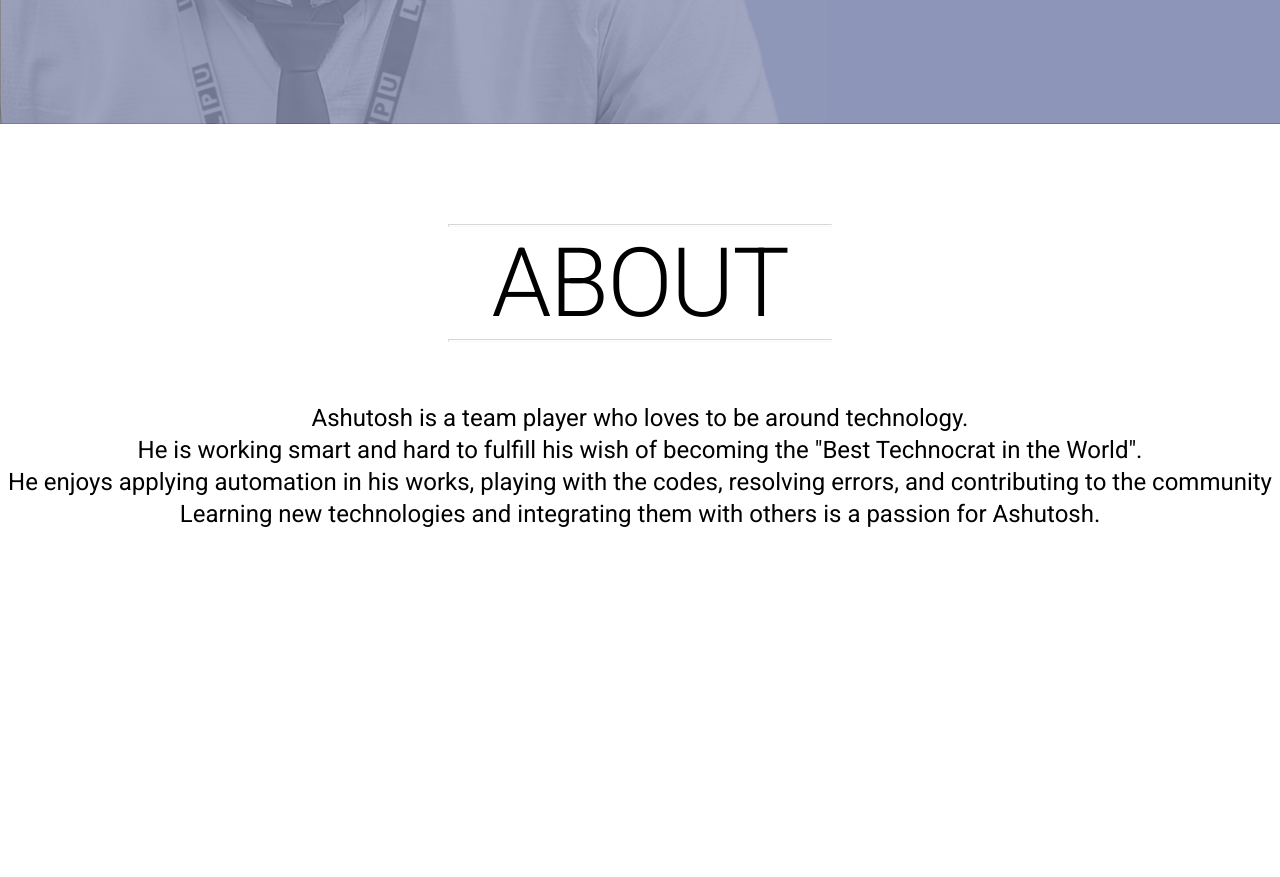
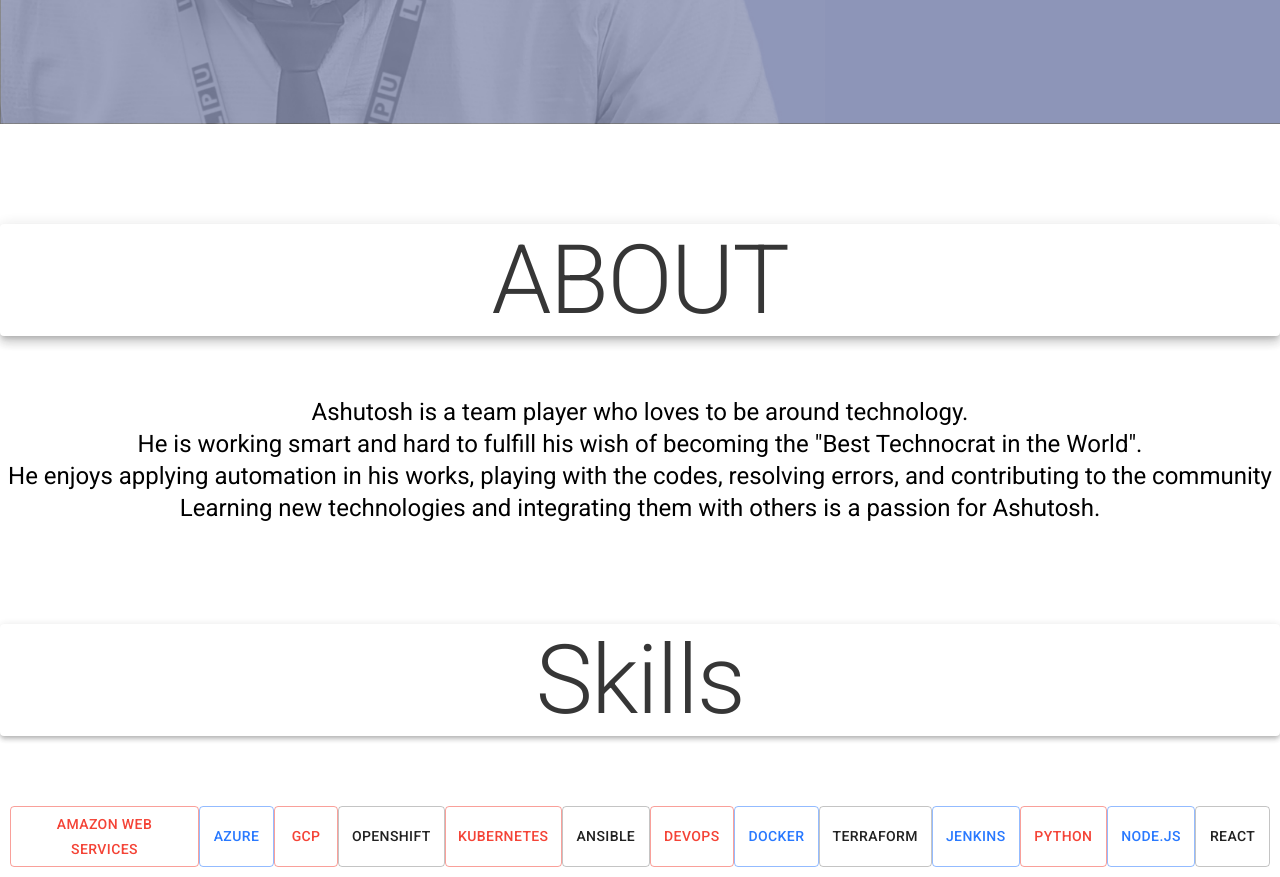
Before and after one commit to ashutosh5786/portfolio, a React (Create React App) app: page / in a window 1280 px wide. Shown: the part 640-1517 px from the top of the page. Before the commit the page ends 1170 px from the top, so only its background shows below. Built offline with nearby package versions, Linux system fonts and the light colour scheme.

Commit message:
Completed the Skill tabs

```diff
--- a/src/App.js
+++ b/src/App.js
@@ -4,6 +4,8 @@ import MyAppBar from './components/navigation'
 import Intro from './components/intro'
 // importing the about page
 import About from './components/about'
+// importing the skills page
+import Skills from './components/skills'
 
 
 
@@ -17,6 +19,7 @@ function App() {
      <MyAppBar/>
      <Intro/>
      <About/>
+     <Skills/>
     </div>
   );
 }
--- a/src/components/about.js
+++ b/src/components/about.js
@@ -2,6 +2,8 @@
 import React from 'react';
 import { useMediaQuery } from 'react-responsive'
 import Typography from '@material-ui/core/Typography';
+import Paper from '@material-ui/core/Paper';
+
 
 
 // Importing the css
@@ -33,7 +35,7 @@ return (
     <div className="about">
         <Desktop>
             <div>
-              <Typography variant="h1" align="center" className="title"><hr id="h_line"/>ABOUT<hr id="h_line"/></Typography>
+              <Typography variant="h1" align="center" className="title"><Paper elevation={7} id="paper1">ABOUT</Paper></Typography>
               <Typography variant="h5" align="center" className="content">Ashutosh is a team player who loves to be around technology.
               <br/>He is working smart and hard to fulfill his wish of becoming the "Best Technocrat in the World".<br/>
               He enjoys applying automation in his works, playing with the codes, resolving errors, and contributing to the community
--- /dev/null
+++ b/src/components/skills.js
@@ -0,0 +1,78 @@
+  // Importing the Files
+  import React from 'react';
+  import { useMediaQuery } from 'react-responsive'
+  import Typography from '@material-ui/core/Typography';
+  import Paper from '@material-ui/core/Paper';
+  import Button from '@material-ui/core/Button';
+
+
+  //Importing the files for color changes
+  import { createMuiTheme } from '@material-ui/core/styles';
+  import { ThemeProvider } from '@material-ui/styles';
+  // Importing the css
+  import '../style/skills.css';
+
+
+  // Making it responsive
+  const Desktop = ({ children }) => {
+      const isDesktop = useMediaQuery({ minWidth: 992 })
+      return isDesktop ? children : null
+    }
+    const Tablet = ({ children }) => {
+      const isTablet = useMediaQuery({ minWidth: 768, maxWidth: 991 })
+      return isTablet ? children : null
+    }
+    const Mobile = ({ children }) => {
+      const isMobile = useMediaQuery({ maxWidth: 767 })
+      return isMobile ? children : null
+    }
+    const Default = ({ children }) => {
+      const isNotMobile = useMediaQuery({ minWidth: 768 })
+      return isNotMobile ? children : null
+    }
+
+
+    // Code for Color Changes for Primary
+    const theme = createMuiTheme({
+      palette: {
+        Default: {
+          main: '#76ff03',
+        },
+        primary: {
+          main: '#f44336',
+        },
+        secondary: {
+          main: '#2979ff',
+        },
+      },
+    });
+
+
+  export default function Skills() {
+        return (
+          <ThemeProvider theme={theme}>
+          <div>
+              <Typography variant="h1" className="title"><Paper elevation={4} id="paper1">Skills</Paper></Typography>
+              <div className="Buttons">
+                <Button variant="outlined" color="primary"  id="1"> Amazon Web Services</Button>
+                <Button variant="outlined" color="secondary"  id="1"> Azure</Button>
+                <Button variant="outlined" color="primary"  id="1"> GCP</Button>
+                <Button variant="outlined"   id="1"> OpenShift</Button>
+                <Button variant="outlined" color="primary"  id="1"> Kubernetes</Button>
+                <Button variant="outlined"   id="1"> Ansible</Button>
+                <Button variant="outlined" color="primary"  id="1"> DevOps</Button>
+                <Button variant="outlined" color="secondary"  id="1"> Docker</Button>
+                <Button variant="outlined"   id="1"> Terraform</Button>
+                <Button variant="outlined" color="secondary"  id="1">Jenkins</Button>
+                <Button variant="outlined" color="primary"  id="1"> Python</Button>
+                <Button variant="outlined" color="secondary"  id="1">Node.js</Button>
+                <Button variant="outlined"  id="1">React</Button>
+
+              </div>
+          </div>
+
+
+
+          </ThemeProvider>
+        )
+    }
--- a/src/style/about.css
+++ b/src/style/about.css
@@ -5,9 +5,8 @@
 .about {
   /* background-color: rgba(213, 255, 12, 0.1); */
 }
-#h_line {
-  height: 1px;
-  margin-left: 35%;
-  margin-right: 35%;
-  opacity: 40%;
+#paper1 {
+  width: 100%;
+  align-content: center;
+  opacity: 90%;
 }
--- /dev/null
+++ b/src/style/skills.css
@@ -0,0 +1,14 @@
+.title {
+  text-align: center;
+}
+#paper1 {
+  width: 100%;
+  align-content: center;
+  opacity: 90%;
+}
+.Buttons {
+  text-align: center;
+  margin: 10px;
+  display: flex;
+  justify-content: space-between;
+}
```
